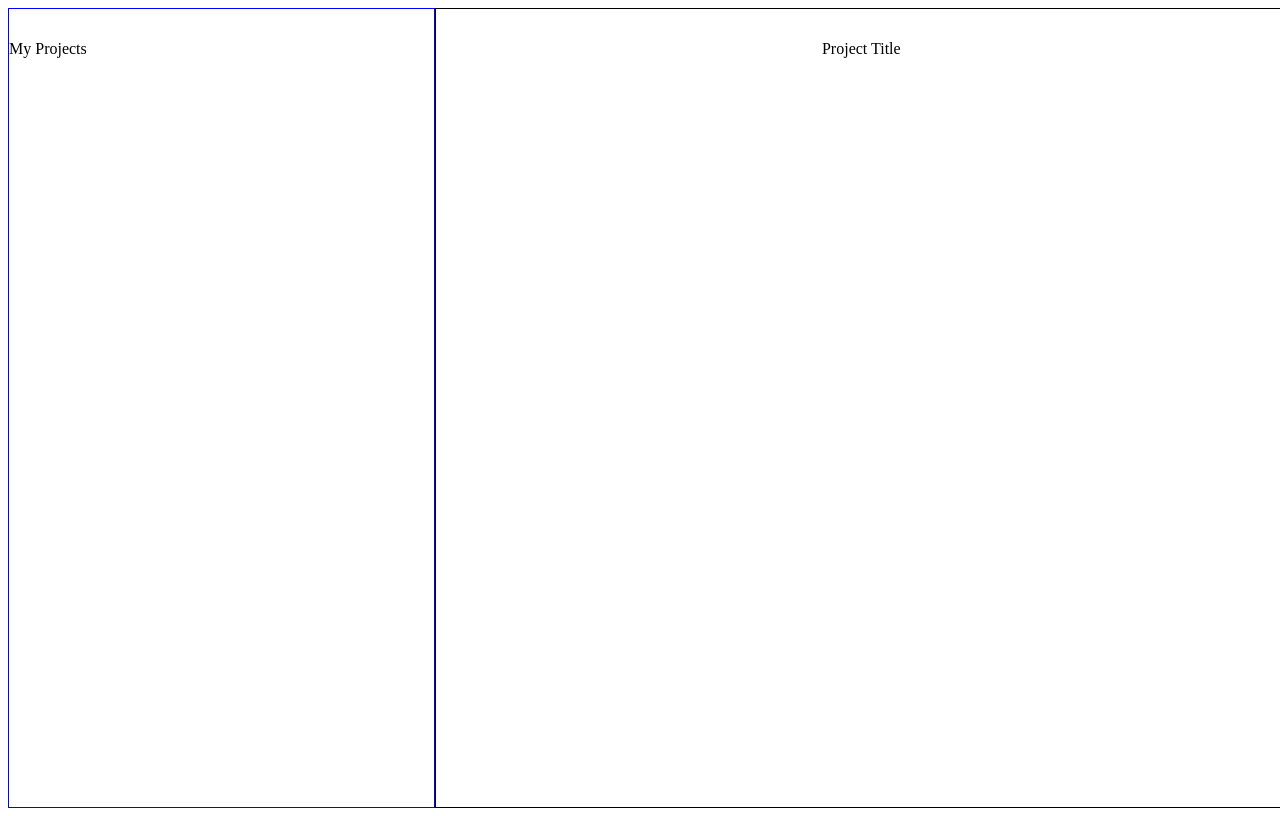
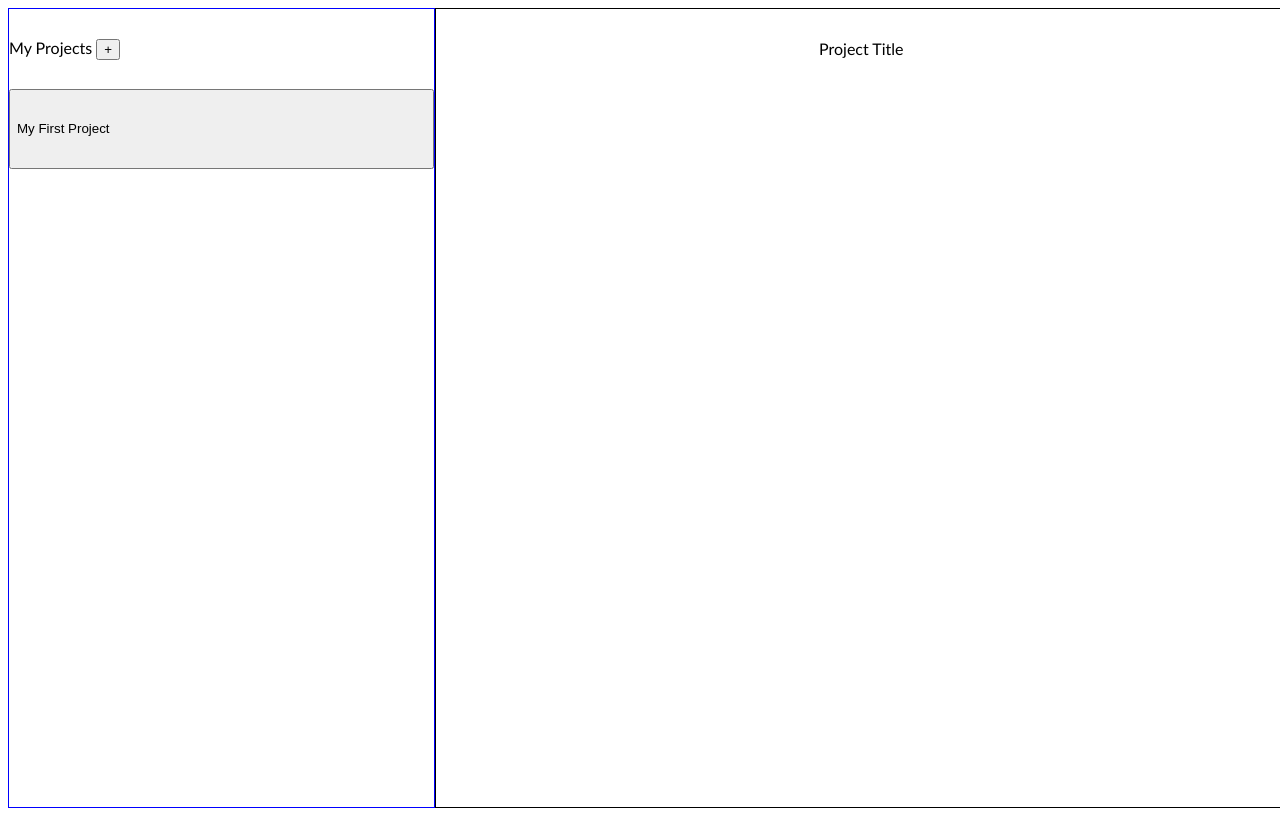
Before and after one commit to maryconnelly/todolist, a plain HTML site: page index.html in a window 1280 px wide. Drawn offline with Linux system fonts and the light colour scheme.

Commit message:
create task started

```diff
--- a/index.html
+++ b/index.html
@@ -9,7 +9,12 @@
 <body>
 	<div id="page">
 		<div id="project-list">
-			<div id="project-list-title">My Projects</div>
+			<div id="project-list-title">My Projects
+				<button id="add-task-button">+</button>
+			</div>
+
+			<button id="default-project">My First Project
+			</button>
 		</div>
 
 		<div id="list-display">
--- a/styles.css
+++ b/styles.css
@@ -3,6 +3,7 @@
 	height: 100vh;
 	width: 100vw;
 	grid-template: 1fr 4fr / 1fr 1fr 1fr;
+	font-family: 'Trebuchet MS', 'Lucida Sans Unicode', 'Lucida Grande', 'Lucida Sans', Arial, sans-serif;
 
 #project-list {
 	display: grid;
@@ -17,6 +18,13 @@
 	justify-content: left;
 }
 
+#add-task-button {
+}
+
+#default-project {
+	text-align: left;
+
+}
 
 }
 #list-display {
```
Also changed, not shown: createtask.js (added, +8 -0 lines).
